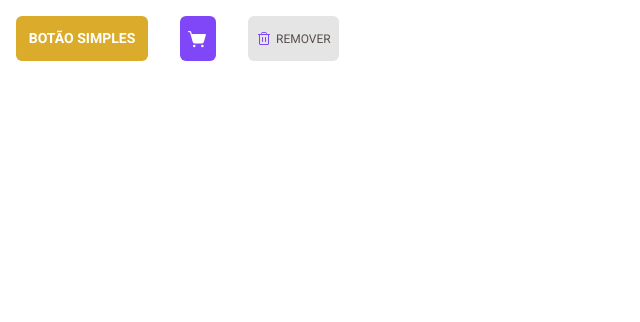
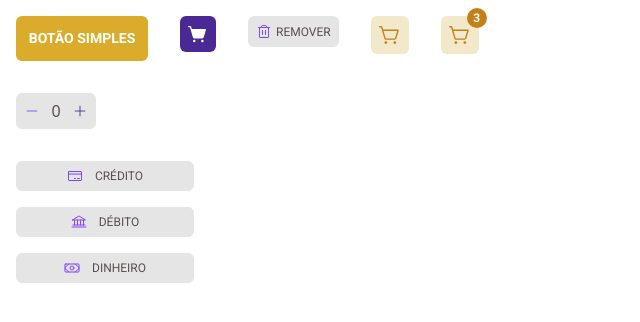
Before and after one commit to alex-britto/PDCoffe, a React (Vite) app: page / in a window 1280 px wide. Shown: the top 322 px of the page, without its empty margins (0-640 px from the left). Built offline with nearby package versions, Linux system fonts and the light colour scheme.

Commit message:
added NumberInput and started SelectInput

```diff
--- a/src/App.tsx
+++ b/src/App.tsx
@@ -1,7 +1,7 @@
 import styled, { ThemeProvider } from "styled-components"
 
 import { defaultTheme } from "./styles/themes/defaultTheme"
-import { ButtonsExample } from "./components/Button"
+import { ButtonsExample, NumberInput, SelectInputExamples } from "./components"
 
 function App() {
   return (
@@ -9,6 +9,10 @@ function App() {
         <Container>
           <ButtonsExample />
         </Container>
+        <Container>
+          <NumberInput className="m-4"/>
+        </Container>
+          <SelectInputExamples />
      </ThemeProvider>
   )
 }
--- a/src/components/Button/Button.tsx
+++ b/src/components/Button/Button.tsx
@@ -86,7 +86,7 @@ const Badge = styled.div<{ badgeColor?: string }>`
       width: 20px;
       height: 20px;
 
-      font-family: "Rob
+      font-family: "Roboto";
       font-weight: 700;
       font-size: 12px;
 
--- a/src/components/Button/ButtonsExample.tsx
+++ b/src/components/Button/ButtonsExample.tsx
@@ -6,7 +6,8 @@ import Button from "./Button"
 
 const ButtonsExample = () => {
   return (
-    <Container>
+    <>
+      <div>
         <Button
           label="Botão simples"
           bgColor={defaultTheme.colors.yellow.default}
@@ -14,15 +15,19 @@ const ButtonsExample = () => {
           textColor={defaultTheme.colors.white}
           onClick={() => console.log("click botão simples")}
           className="m-4"
-        />
+          />
+          </div>
+          <div>
         <Button
           icon={<ShoppingCartSimple size={20} weight="fill" color="white" />}
-          bgColor={defaultTheme.colors.purple.default}
-          bgHoverColor={defaultTheme.colors.purple.dark}
+          bgColor={defaultTheme.colors.purple.dark}
+          bgHoverColor={defaultTheme.colors.purple.default}
           textColor={defaultTheme.colors.white}
           onClick={() => console.log("comprei")}
           className="m-4"
         />
+        </div>
+        <div>
           <Button
             variant="small"
             label="remover"
@@ -35,12 +40,38 @@ const ButtonsExample = () => {
             onClick={() => console.log("test")}
             className="m-4"
           />
-          </Container>
+          </div>
+          <div>
+          <Button
+            bgColor={defaultTheme.colors.yellow.light}
+            badgeColor={defaultTheme.colors.yellow.dark}
+            icon={
+              <ShoppingCartSimple
+                size={22}
+                color={defaultTheme.colors.yellow.dark}
+              />
+            }
+            onClick={() => console.log("test")}
+            className="m-4"
+          />
+          </div>
+          <div>
+          <Button
+            bgColor={defaultTheme.colors.yellow.light}
+            badgeColor={defaultTheme.colors.yellow.dark}
+            itemsQuantity={3}
+            icon={
+              <ShoppingCartSimple
+                size={22}
+                color={defaultTheme.colors.yellow.dark}
+              />
+            }
+            onClick={() => console.log("test")}
+            className="m-4"
+          />
+          </div>
+          </>
   )
 }
 
-const Container = styled.div`
-  display: flex;
-`
-
 export default ButtonsExample
--- /dev/null
+++ b/src/components/NumberInput/NumberInput.tsx
@@ -0,0 +1,115 @@
+import { InputHTMLAttributes, useState } from "react"
+import { Minus, Plus } from "phosphor-react"
+import styled, { css } from "styled-components"
+
+import { defaultTheme } from "../../styles/themes/defaultTheme"
+
+export interface NumberInputProps extends InputHTMLAttributes<HTMLInputElement> {
+    value?: number
+    onChange?: (value: any) => void
+    min?: number
+    max?: number
+    width?: string | number
+    maxWidth?: string | number
+    minWidth?: string | number
+}
+
+const NumberInput = ({
+    value,
+    onChange,
+    min = 0,
+    max,
+    width = "min-content",
+    maxWidth = "100%",
+    minWidth = 72,
+    ...props
+ }: NumberInputProps) => {
+    const [inputValue, setInputValue] = useState(0)
+
+    const minusCount = () => inputValue <= min ? inputValue : setInputValue(inputValue - 1)
+    const plusCount = () => max && inputValue >= max ? inputValue : setInputValue(inputValue + 1)
+
+    const isMinusDisabled = inputValue <= min
+    const isPlusDisabled = max && inputValue >= max ? true : false
+
+    return (
+        <Container {...props} width={width} maxWidth={maxWidth} minWidth={minWidth}>
+            <Button
+              type="button"
+              onClick={() => minusCount()}
+              disabled={isMinusDisabled}
+            >
+                <Minus size={14} color={isMinusDisabled ? defaultTheme.colors.purple.default : defaultTheme.colors.purple.dark} />
+            </Button>
+
+            <Input
+                type="number"
+                value={inputValue}
+                onChange={(e) => setInputValue(+e.target.value)}
+                min={min}
+                max={max}
+            />
+            <Button
+              type="button"
+              onClick={() => plusCount()}
+              disabled={isPlusDisabled}
+            >
+                <Plus size={14} color={isPlusDisabled ? defaultTheme.colors.purple.default : defaultTheme.colors.purple.dark} />
+            </Button>
+        </Container>
+    )
+
+}
+
+const Container = styled.div<{
+     width: string | number,
+     maxWidth: string | number,
+     minWidth: string | number
+     }>`
+        ${({ theme, width, maxWidth, minWidth }) => css`
+            display: flex;
+
+            align-items: center;
+            justify-content: space-between;
+
+            background: ${theme.colors.base.button};
+            border: 1px solid ${theme.colors.base.button};
+            border-radius: 6px;
+            padding: 5px 8px;
+
+            width: ${typeof width === "number" ? width + "px" : width};
+            max-width: ${typeof maxWidth === "number" ? maxWidth + "px" : maxWidth};
+            min-width: ${typeof minWidth === "number" ? minWidth + "px" : minWidth};
+
+        `}
+     `
+
+const Button = styled.button`
+    width: 14px;
+    height: 14px;
+  }
+`
+
+const Input = styled.input`
+    ${({ theme }) => css`
+        text-align: center;
+
+        background: ${theme.colors.transparent};
+        color: ${theme.colors.base.text};
+        border: none;
+
+        font-size: 16px;
+        margin: 0 2px;
+
+        width: 100%;
+        min-width: 30px;
+
+        &::-webkit-outer-spin-button,
+        &::-webkit-inner-spin-button {
+          -webkit-appearance: none;
+          margin: 0;
+        }
+    `}
+`
+
+export default NumberInput
--- /dev/null
+++ b/src/components/NumberInput/index.ts
@@ -0,0 +1,2 @@
+export { default as NumberInput } from './NumberInput'
+export * from './NumberInput'
--- /dev/null
+++ b/src/components/SelectInput/SelectInput.tsx
@@ -0,0 +1,94 @@
+import { Bank, CreditCard, Money } from "phosphor-react"
+import { InputHTMLAttributes, ReactNode, useState } from "react"
+import styled, { css } from "styled-components"
+
+export interface SelectInputProps extends InputHTMLAttributes<HTMLInputElement> {
+    variant: "credit" | "debt" | "cash"
+    icon?: ReactNode
+    iconColor?: string
+    label?: string
+    width?: string | number
+    maxWidth?: string | number
+    minWidth?: string | number
+}
+
+const SelectInput = ({
+    variant = "credit",
+    icon,
+    label,
+    width,
+    maxWidth,
+    minWidth,
+    iconColor,
+    ...props
+} : SelectInputProps) => {
+    const [selected, setSelected] = useState(false)
+
+    const IconDependsOnVariant = () => {
+        if(variant === 'credit') {
+            return <CreditCard size={16} color={iconColor} className="mr-3" />
+        } else if (variant === 'debt') {
+            return <Bank size={16} color={iconColor} className="mr-3" />
+        } else {
+            return <Money size={16} color={iconColor} className="mr-3" />
+        }
+    }
+
+    return (
+        <Container
+        selected={selected}
+        width={width}
+        maxWidth={maxWidth}
+        minWidth={minWidth}
+        onClick={() => setSelected(true)}
+        {...props}
+        >
+            {icon && <IconDependsOnVariant />} {label}
+        </Container>
+    )
+}
+
+export default SelectInput
+
+const Container = styled.div<{
+    width?: string | number,
+    maxWidth?: string | number,
+    minWidth?: string | number,
+    selected?: boolean
+    }>`
+       ${({ theme, width, maxWidth, minWidth, selected }) => css`
+           display: flex;
+
+           align-items: center;
+           justify-content: space-between;
+
+           background: ${theme.colors.base.button};
+           color: ${theme.colors.base.text};
+           border: 1px solid ${theme.colors.base.button};
+           border-radius: 6px;
+           padding: 5px 8px;
+
+           width: ${typeof width === "number" ? width + "px" : width};
+           max-width: ${typeof maxWidth === "number" ? maxWidth + "px" : maxWidth};
+           min-width: ${typeof minWidth === "number" ? minWidth + "px" : minWidth};
+
+           align-items: center;
+           justify-content: center;
+           text-transform: uppercase;
+
+           font-family: "Roboto";
+           font-size: 12px;
+
+           &:hover {
+            background: ${theme.colors.base.hover};
+           }
+
+           ${!!selected && `
+            border-color: ${theme.colors.purple.default};
+            background: ${theme.colors.purple.light};
+           `
+        }
+
+           cursor: pointer;
+       `}
+    `
--- /dev/null
+++ b/src/components/SelectInput/SelectInputExamples.tsx
@@ -0,0 +1,29 @@
+import { defaultTheme } from "../../styles/themes/defaultTheme"
+import SelectInput from "./SelectInput"
+
+const SelectInputExamples = () => {
+  return (
+    <>
+    <SelectInput
+      variant="credit"
+      label="Crédito"
+      maxWidth={178}
+      icon
+      iconColor={defaultTheme.colors.purple.default} className="m-4" />
+       <SelectInput
+      variant="debt"
+      label="Débito"
+      maxWidth={178}
+      icon
+      iconColor={defaultTheme.colors.purple.default} className="m-4" />
+      <SelectInput
+     variant="cash"
+     label="Dinheiro"
+     maxWidth={178}
+     icon
+     iconColor={defaultTheme.colors.purple.default} className="m-4" />
+    </>
+  )
+}
+
+export default SelectInputExamples
--- /dev/null
+++ b/src/components/SelectInput/index.ts
@@ -0,0 +1,5 @@
+export { default as SelectInput } from './SelectInput'
+export * from './SelectInput'
+
+export { default as SelectInputExamples } from './SelectInputExamples'
+export * from './SelectInputExamples'
--- a/src/components/index.ts
+++ b/src/components/index.ts
@@ -1 +1,3 @@
 export * from './Button'
+export * from './NumberInput'
+export * from './SelectInput'
```
